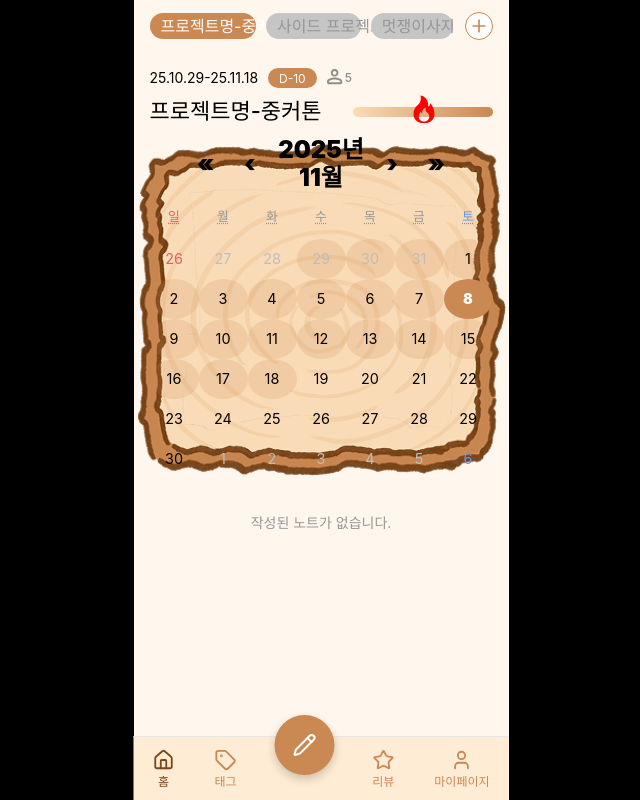
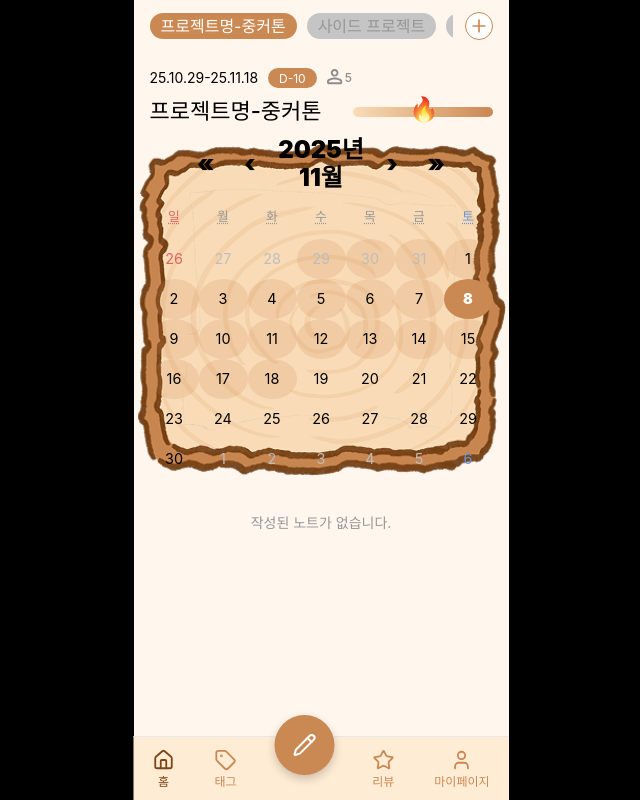
Before and after one commit to LikeLion-13th-Chungkathon/Frontend, a React (Vite) app: page /home in a window 1280 px wide. Shown: the whole page, without its empty margins (319-959 px from the left). Built offline with nearby package versions, Linux system fonts and the light colour scheme; a web font is replaced by a local one.

Commit message:
style: ProjectInfo 버튼 스타일 수정

```diff
--- a/src/components/domain/Home/ProjectSelector.tsx
+++ b/src/components/domain/Home/ProjectSelector.tsx
@@ -1,6 +1,6 @@
 import { useState } from "react";
 import styled from "styled-components";
-import { useProjectQuery } from "../../../lib/api/projectApi";
+import { useProjectsQuery } from "../../../lib/api/projectApi";
 import useCalendarStore, {
   useCalendarActions,
 } from "../../../store/useCalendarStore";
@@ -12,7 +12,7 @@ const ProjectSelector = () => {
   const [isModalOpen, setIsModalOpen] = useState(false);
 
   // React Query로 프로젝트 목록 가져오기
-  const { data: projects, isLoading } = useProjectQuery();
+  const { data: projects, isLoading } = useProjectsQuery();
 
   //Zustand 활성 프로젝트 ID
   const activeProjectId = useCalendarStore((state) => state.activeProjectId);
@@ -94,9 +94,6 @@ const ProjectButton = styled.button<{ isActive: boolean }>`
   font-family: ${({ theme }) => theme.fonts.primary}; // ⬅️ 폰트 적용
   font-weight: 400;
   cursor: pointer;
-
-  /* 버튼의 최소 크기를 보장 (내용이 짧아도) */
-  min-width: 60px;
 `;
 
 const AddButton = styled.button`
--- a/src/lib/api/projectApi.ts
+++ b/src/lib/api/projectApi.ts
@@ -22,20 +22,17 @@ export type CreateProjectResponse = {
   inviteCode: string;
 };
 
-
 // 가짜 fetch 유틸 (0.5초 지연)
 export const fakeFetch = <T>(data: T, delay = 500): Promise<T> =>
   new Promise((resolve) => setTimeout(() => resolve(data), delay));
 
-
 // 프로젝트 목록 조회 (더미 데이터)
-export const useProjectQuery = () =>
+export const useProjectsQuery = () =>
   useQuery<ProjectEvent[]>({
     queryKey: ["projects"],
     queryFn: () => fakeFetch(DUMMY_PROJECTS),
     staleTime: 30_000,
   });
-
 
 // 프로젝트 생성 뮤테이션 (더미 push)
 export const useCreateProjectMutation = () => {
@@ -56,8 +53,8 @@ export const useCreateProjectMutation = () => {
       DUMMY_PROJECTS.push({
         ...newProject,
         category: "HACKATHON", // 기본값
-        memberCount: 1,        // 기본값(팀대표 1명으로 시작)
-        inviteCode: "EXAMPLE"
+        memberCount: 1, // 기본값(팀대표 1명으로 시작)
+        inviteCode: "EXAMPLE",
         // color: "#C78550",   // 필요하면 유지
       });
 
@@ -84,14 +81,12 @@ export const useJoinProjectMutation = () => {
 
   return useMutation<
     Project, // 성공 시 반환 타입
-    Error,   // 에러 타입
-    string   // 입력값 (inviteCode)
+    Error, // 에러 타입
+    string // 입력값 (inviteCode)
   >({
     mutationFn: async (inviteCode) => {
       // 해당 초대코드로 프로젝트 찾기
-      const project = DUMMY_PROJECTS.find(
-        (p) => p.inviteCode === inviteCode
-      );
+      const project = DUMMY_PROJECTS.find((p) => p.inviteCode === inviteCode);
 
       if (!project) {
         throw new Error("유효하지 않은 초대코드입니다");
--- a/src/pages/HomePage.tsx
+++ b/src/pages/HomePage.tsx
@@ -15,11 +15,11 @@ import NoteDetailModal from "../components/domain/Home/NoteDetailModal";
 import useCalendarStore, {
   useCalendarActions,
 } from "../store/useCalendarStore";
-import { useProjectQuery } from "../lib/api/projectApi";
+import { useProjectsQuery } from "../lib/api/projectApi";
 
 const HomePage = () => {
   // 1. React Query로 프로젝트 목록을 가져옵니다.
-  const { data: projects, isLoading } = useProjectQuery();
+  const { data: projects, isLoading } = useProjectsQuery();
 
   // 2. Zustand에서 활성 프로젝트 ID와 액션을 가져옵니다.
   const activeProjectId = useCalendarStore((state) => state.activeProjectId);
```
Also changed, not shown: src/assets/images/fire-img.svg.
